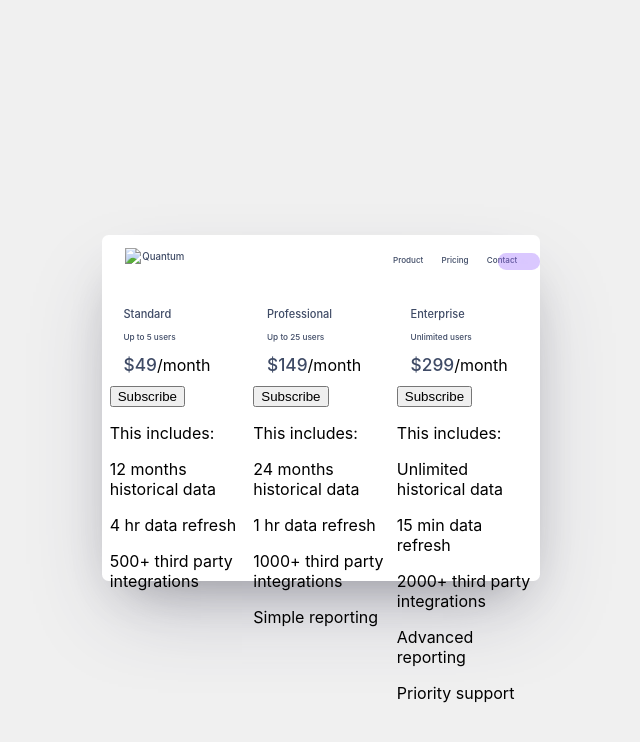
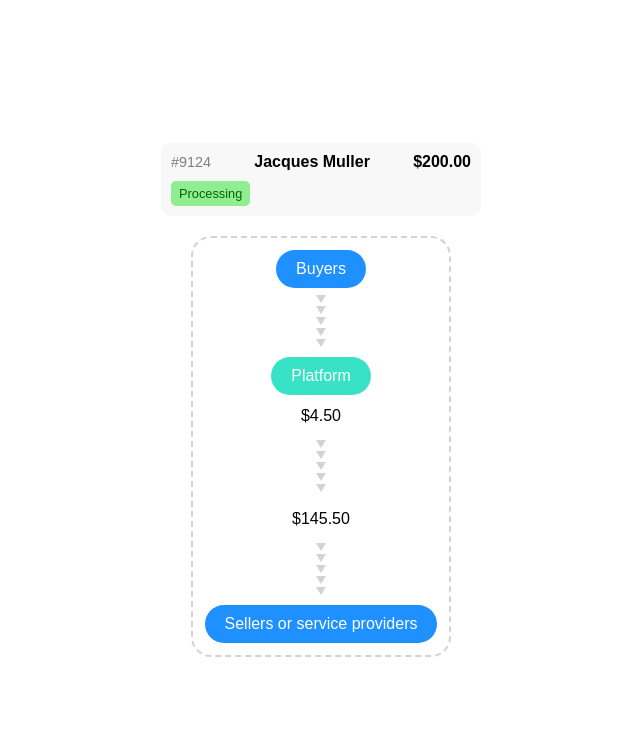
Before and after one commit to webGrandpa/exam_project, a plain HTML site: page experimental/experiment.html in a window 1280 px wide. Shown: the whole page, without its empty margins (319-959 px from the left). Drawn offline with Linux system fonts and the light colour scheme.

Commit message:
added payment contayner with assets

```diff
--- a/experimental/experiment.css
+++ b/experimental/experiment.css
@@ -1,232 +1,95 @@
-body {
-    font-family: 'Inter', sans-serif;
-    display: flex;
-    justify-content: center;
-    align-items: center;
-    height: 100vh;
-    background-color: #f0f0f0;
+*{
+    margin: 0;
+    padding: 0;
 }
 
-.container{
-    width: 438px;
-    height: 345.53px;
-    background-color: white;
+body{
+    width: 100%;
+    height: 100vh;
+    display: flex;
+    align-items: center;
+    justify-content: center;
+}
+
+.payment-container{
+    width: 300px;
+    font-family: sans-serif;
     display: flex;
     flex-direction: column;
-    position: relative;
-    box-sizing: border-box;
-    border-radius: 6.49px;
-    box-shadow: 0 24.33px 48.67px -24.33px #0000004D,
-                0 40.56px 81.11px -16.22px #32325D40;
+    align-items: center;
 }
-
-  /* Header Styles */
-  .container-header {
+.payment-sms {
+    background-color: #f8f8f8;
+    border-radius: 10px;
+    padding: 10px;
+    margin-bottom: 20px;
     width: 100%;
-      height: 42.99px;
+}
+.top-card-header {
     display: flex;
     justify-content: space-between;
     align-items: center;
-      box-sizing: border-box;
+    margin-bottom: 10px;
 }
-  .logo-container {
+.top-card-status {
     display: flex;
-      align-items: center;
-      margin-left: 22.71px;
+    justify-content: left;
 }
-
-  .logo-img {
-       height: 16.68px;
-       width: 16.68px;
-       margin-top: 13.38px;
-      margin-bottom: 13.38px;
+.id {
+    color: gray;
+    font-size: 0.9rem;
 }
-
-  .quantum-text {
-      font-family: 'Inter', sans-serif;
-      font-weight: 500;
-      font-size: 9.64px;
-       line-height: 17.03px;
-      color: #3F4B66;
-      text-decoration: none;
-      margin-left: 0.89px;
+.name {
+    font-weight: bold;
 }
-
-  nav {
-      margin-top: 15.49px;
-      margin-bottom: 15.49px;
-      margin-right: 22.71px;
+.price {
+    font-weight: bold;
 }
-
-  nav a {
-       font-family: 'Inter', sans-serif;
-      font-weight: 500;
-      font-size: 8.09px;
-      line-height: 11.36px;
-      color: #3F4B66;
-      text-decoration: none;
-      margin-left: 13.79px;
-       transition: color 0.3s ease;
+.processing {
+    background-color: lightgreen;
+    color: darkgreen;
+    font-size: 0.8rem;
+    padding: 5px 8px;
+    border-radius: 5px;
 }
-  nav a:hover {
-      color: #9966FF;
-  }
-
-  nav a:first-child {
-      margin-left: 0;
-  }
-  /* Body Styles */
-  .container-body {
-      display: flex;
-      gap: 8.11px;
-      margin-top: 9.73px;
-      margin-left: 7.71px;
-      margin-right: 7.71px;
-       margin-bottom: 12.17px;
-      box-sizing: border-box;
-  }
-
-  .pricing-column {
-       width: 135.46px;
-      height: 280.64px;
+.dashed-container {
     display: flex;
     flex-direction: column;
     align-items: center;
-        box-sizing: border-box;
-      position: relative;
-      flex-shrink: 0;
-      box-shadow: 0 24.33px 48.67px -24.33px #0000004D,
-                  0 40.56px 81.11px -16.22px #32325D40;
-      transition: transform 0.3s ease;
-       border-radius: 6.49px;
+    padding: 10px;
+    border: 2px dashed lightgray;
+    border-radius: 20px;
 }
-
-  .pricing-column:hover {
-     transform: scale(1.1);
+.button-container {
+    display: inline-block;
+    padding: 2px;
 }
-
-
-  .column-header {
-      width: 100%;
-      text-align: left;
-      margin-top: 17.84px;
-      margin-left: 13.79px;
-      margin-right: 13.79px;
-      margin-bottom: 5.68px;
-         box-sizing: border-box;
-  }
-
-  .column-header h2 {
-     font-family: 'Inter', sans-serif;
-      font-weight: 500;
-      font-size: 11.03px;
-      line-height: 17.03px;
-      color: #3F4B66;
-      margin-bottom: 4px;
-         box-sizing: border-box;
-  }
-  .column-header p {
-    font-family: 'Inter', sans-serif;
-      font-weight: 500;
-      font-size: 8.23px;
-      line-height: 12.98px;
-      color: #3F4B66;
-         box-sizing: border-box;
-  }
-
-  .price-container {
-      width: 107.88px;
-      height: 32.44px;
-       margin-left: 13.79px;
-      margin-right: 13.79px;
-      display: flex;
-      align-items: baseline;
-      box-sizing: border-box;
-  }
-  .price {
-      font-family: 'Inter', sans-serif;
-      font-weight: 500;
-      font-size: 17.29px;
-      line-height: 25.14px;
-      color: #3F4B66;
-         box-sizing: border-box;
-  }
-  .period {
-       font-family: 'Inter', sans-serif;
-      font-weight: 500;
-      font-size: 8.36px;
-      line-height: 11.36px;
-      color: #3F4B66;
-         box-sizing: border-box;
-  }
-
-  .pricing-column button {
-    width: 107.88px;
-      height: 27.17px;
-      background-color: #9966FF;
-      color: #fff;
-      border: none;
-      cursor: pointer;
-       font-family: 'Inter', sans-serif;
-      font-weight: 500;
-       font-size: 8.36px;
-      line-height: 14.6px;
-       margin-left: 13.79px;
-      margin-right: 13.79px;
-       box-sizing: border-box;
-       border-radius: 8px;
-  }
-  .pricing-column .includes {
-        width: 107.88px;
-       margin-left: 13.79px;
-      margin-right: 13.79px;
-      text-align: left;
-      margin-top: 10px;
-       box-sizing: border-box;
-  }
-  .pricing-column .includes p {
-      font-family: 'Inter', sans-serif;
-      font-weight: 500;
-      font-size: 8.23px;
-      line-height: 12.98px;
-      color: #3F4B66;
-      margin-bottom: 2px;
-         box-sizing: border-box;
-  }
-
-  .popular-column {
-      box-shadow: 0 4px 10px rgba(0,0,0,0.2);
-  }
-  .popular-tag {
-     position: absolute;
-      top: 17.84px;
-      right: 0.3px;
-      background-color: #9966FF;
+.button {
+    padding: 10px 20px;
+    background-color: dodgerblue;
     color: white;
-      padding: 2px 5px;
-      border-radius: 8.11px;
-      font-size: 5.51px;
-        opacity: 0.2;
-      width: 31.73px;
-       height: 12.98px;
-        display: flex;
-      justify-content: center;
-      align-items: center;
-      animation: blink-animation 1s steps(5, start) infinite;
-  }
-
-  .popular-text {
-        font-family: 'Inter', sans-serif;
-      font-weight: 500;
-       font-size: 5.51px;
-      line-height: 6.08px;
-      color: #9966FF;
+    border-radius: 30px;
     text-align: center;
 }
-
-  @keyframes blink-animation {
-      to {
-          opacity: 1;
-        color: #fff;
+.button.platform {
+  background-color: #38E2C5;
 }
+.amount {
+    margin-top: 10px;
+    margin-bottom: 10px;
 }
+.arrows {
+    display: flex;
+    flex-direction: column;
+    align-items: center;
+    margin-top: 5px;
+    margin-bottom: 5px;
+}
+.arrow {
+    width: 0;
+    height: 0;
+    border-left: 5px solid transparent;
+    border-right: 5px solid transparent;
+    border-top: 8px solid lightgray;
+    margin-bottom: 3px;
+}
--- a/experimental/experiment.html
+++ b/experimental/experiment.html
@@ -3,76 +3,57 @@
 <head>
     <meta charset="UTF-8">
     <meta name="viewport" content="width=device-width, initial-scale=1.0">
-    <title>Pricing Layout</title>
-    <link rel="stylesheet" href="/experimental/experiment.css">
+    <link rel="stylesheet" href="experiment.css">
+    <title>Document</title>
 </head>
 <body>
-    <div class="container">
-        <header class="container-header">
-            <div class="logo-container">
-                <img src="#" alt="logo" class="logo-img"/>
-                <a href="#" class="quantum-text">Quantum</a>
+    <div class="payment-container">
+        <div class="payment-sms">
+            <div class="top-card-header">
+                <span class="id">#9124</span>
+                <span class="name">Jacques Muller</span>
+                <span class="price">$200.00</span>
             </div>
-            <nav>
-                <a href="#">Product</a>
-                <a href="#">Pricing</a>
-                <a href="#">Contact</a>
-            </nav>
-        </header>
-        <div class="container-body">
-            <div class="first-column">
-                <div class="column-header">
-                    <h2>Standard</h2>
-                    <p>Up to 5 users</p>
-                </div>
-                <div class="price-container">
-                    <span class="price">$49</span><span class="month">/month</span>
-                </div>
-                <button>Subscribe</button>
-                <div class="includes">
-                    <p>This includes:</p>
-                    <p>12 months historical data</p>
-                    <p>4 hr data refresh</p>
-                    <p>500+ third party integrations</p>
+            <div class="top-card-status">
+               <span class="processing">Processing</span>
             </div>
         </div>
-            <div class="second-column">
-              <div class="popular-tag">
-                  <span class="popular-text">Popular</span>
+        <div class="dashed-container">
+            <div class="button-container">
+                <div class="button">Buyers</div>
             </div>
-               <div class="column-header">
-                    <h2>Professional</h2>
-                    <p>Up to 25 users</p>
+            <div class="arrows">
+                <div class="arrow"></div>
+                <div class="arrow"></div>
+                <div class="arrow"></div>
+                <div class="arrow"></div>
+                <div class="arrow"></div>
             </div>
-                <div class="price-container">
-                    <span class="price">$149</span><span class="month">/month</span>
+            <div class="button-container">
+                <div class="button platform">Platform</div>
             </div>
-                <button>Subscribe</button>
-                <div class="includes">
-                    <p>This includes:</p>
-                    <p>24 months historical data</p>
-                    <p>1 hr data refresh</p>
-                      <p>1000+ third party integrations</p>
-                       <p>Simple reporting</p>
+            <div class="amount">
+                $4.50
             </div>
+            <div class="arrows">
+                 <div class="arrow"></div>
+                 <div class="arrow"></div>
+                 <div class="arrow"></div>
+                 <div class="arrow"></div>
+                 <div class="arrow"></div>
              </div>
-             <div class="third-column">
-                <div class="column-header">
-                    <h2>Enterprise</h2>
-                    <p>Unlimited users</p>
+            <div class="amount">
+                $145.50
             </div>
-                <div class="price-container">
-                   <span class="price">$299</span><span class="month">/month</span>
+            <div class="arrows">
+                <div class="arrow"></div>
+                <div class="arrow"></div>
+                <div class="arrow"></div>
+                <div class="arrow"></div>
+                <div class="arrow"></div>
              </div>
-                <button>Subscribe</button>
-                 <div class="includes">
-                    <p>This includes:</p>
-                     <p>Unlimited historical data</p>
-                    <p>15 min data refresh</p>
-                    <p>2000+ third party integrations</p>
-                     <p>Advanced reporting</p>
-                      <p>Priority support</p>
-                </div>
+            <div class="button-container">
+                <div class="button">Sellers or service providers</div>
             </div>
         </div>
     </div>
--- /dev/null
+++ b/payment/payment.css
@@ -0,0 +1,191 @@
+*{
+    margin: 0;
+    padding: 0;
+}
+
+body{
+    display: flex;
+    justify-content: center;
+    align-items: center;
+    width: 100%;
+    height: 100vh;
+}
+
+.payment-container{
+    position: relative;
+    width: 331px;
+    height: 516.74px;
+    border: 1.19px solid #C4CCD8;
+    background: radial-gradient(#00000000, #cbd6e036);
+    background-color: #fff;
+    border-radius: 9.53px;
+}
+
+.payment-sms1{
+    position: relative;
+    overflow: hidden;
+    width: 290.52px;
+    height: 73.82px;
+    left: 21px;
+    top: 17px;
+    background-color: #fff;
+    z-index: 2;
+    border-radius: 9.53px;
+    box-shadow: 0px 3.57Px 8.33px -3.57px;
+}
+
+.back-payment-sms{
+    width: 261.47px;
+    position: absolute;
+    height: 66.44px;
+    top: 31px;
+    opacity: 80%;
+    border: 1px;
+    border-radius: 9.53px;
+    box-shadow: 0px 3.57Px 8.33px -3.57px;
+    left: 33px;
+    z-index: 1;
+}
+
+.sms-num{
+    position: absolute;
+    left: 13px;
+    top: 13px;
+    font-size: 13.84px;
+    font-weight: 500;
+    line-height: 14.29px;
+    letter-spacing: 0.23px;
+    color: #3f4b66;
+}
+
+.name-from {
+    position: absolute;
+    left: 65px;
+    top: 13px;
+    font-size: 12.95px;
+    font-weight: 500;
+    line-height: 14.29px;
+    letter-spacing: 0.23px;
+    color: #727F96;
+}
+
+.processing-border{
+    position: absolute;
+    left: 18px;
+    top: 42px;
+    width: 69.06px;
+    height: 23.81px;
+    border: 1px;
+    border-radius: 4.76px;
+    background: #15BE534D;
+}
+
+.processing{
+    position: absolute;
+    bottom: 6px;
+    left: 14px;
+    font-size: 8.93px;
+    font-weight: 500;
+    line-height: 14.29px;
+    letter-spacing: 0.23px;
+    color: #0A2540;
+}
+
+.payment-value{
+    position: absolute;
+    right: 14px;
+    top: 28px;
+    font-size: 15.76px;
+    font-weight: 500;
+    line-height: 14.29px;
+    color: #3F4B66;
+}
+
+
+.payment-body{
+    position: relative;
+}
+
+.body-positions{
+    display: flex;
+    align-items: center;
+    justify-content: center;
+    flex-direction: column;
+}
+
+
+
+.buyers{
+    display: flex;
+    justify-content: center;
+    align-items: center;
+    border-radius: 11905.28px;
+    background: #0073E6;
+    color: #fff;
+    font-family: 'DM Sans', sans-serif;
+    font-weight: 500;
+    font-size: 13.39px;
+    line-height: 23.81px;
+    letter-spacing: 0.15px;
+    margin-top: 55.27px;
+    margin-bottom: 9.52px;
+    padding: 2.29px 26.9px;
+    outline: 2px dashed lightgrey;
+    outline-offset: 2px;
+}
+
+.sellers{
+    display: flex;
+    justify-content: center;
+    align-items: center;
+    padding: 2.29px 10.8px;
+    border-radius: 11905.28px;
+    background: #0CC2FF;
+    margin-top: 6.76px;
+    color: #fff;
+    font-family: 'DM Sans', sans-serif;
+    font-weight: 500;
+    font-size: 13.17px;
+    line-height: 23.81px;
+    letter-spacing: 0.15px;
+    outline: 2px dashed lightgrey;
+    outline-offset: 2px;
+}
+
+.platform{
+    display: flex;
+    justify-content: center;
+    align-items: center;
+    padding: 2.29px 23.15px;
+    border-radius: 11905.28px;
+    background: #3DC9C9;
+    margin-bottom: 14.14px;
+    margin-top: 3.57px;
+    color: #fff;
+    font-family: 'DM Sans', sans-serif;
+    font-weight: 500;
+    font-size: 12.95px;
+    line-height: 23.81px;
+    letter-spacing: 0.15px;
+    outline: 2px dashed lightgrey;
+    outline-offset: 2px;
+}
+
+.payment145{
+    padding: 3.57px 14.29px 4.76px 14.29px;
+    background: #fff;
+    box-shadow: 0px 4.52px 8.93px -4.41px;
+    border-radius: 11905.28px;
+    position: absolute;
+    bottom: 78px;
+}
+
+.payment45{
+    padding: 3.57px 14.29px 4.76px 14.29px;
+    background: #fff;
+    box-shadow: 0px 4.52px 8.93px -4.41px;
+    border-radius: 11905.28px;
+    position: absolute;
+    right: 26px;
+    bottom: 156px;
+}
```
Also changed, not shown: payment/payment.html (added, +37 -0 lines), experimental/subscribe/subscribe.html (deleted), payment/assets/arrows.svg (added), payment/assets/arrows1.svg (added). Lines whose indentation alone changed are shown as unchanged.
